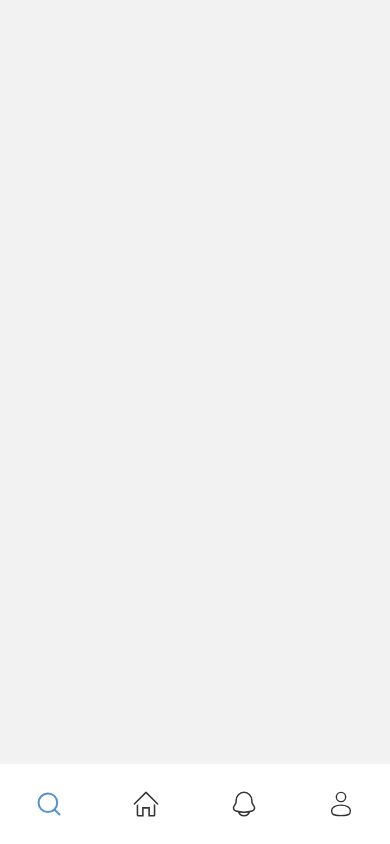
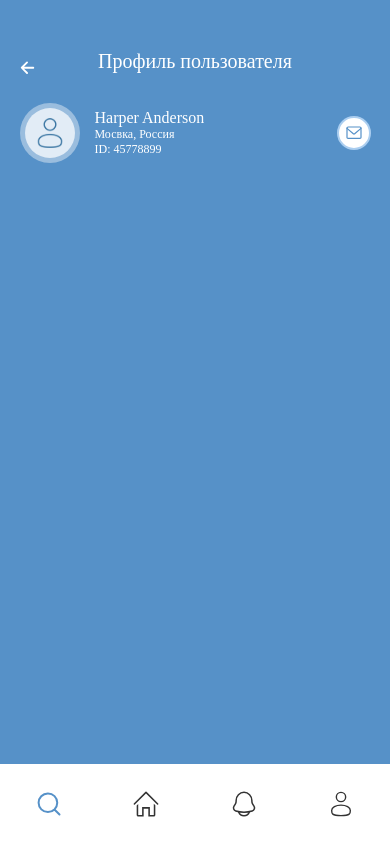
Before and after one commit to justcodedevcompany2020/socnetwork-meetstory, a React Native app: screen /Search in a window 390 px wide. Built offline with nearby package versions, Linux system fonts and the light colour scheme.

Commit message:
user block

```diff
--- /dev/null
+++ b/src/assets/svgs/UserSvgs.js
@@ -0,0 +1,36 @@
+import { Path, Rect, Svg } from "react-native-svg"
+
+export const MessageSvg = () =>{
+    return <Svg
+    width={34}
+    height={34}
+    viewBox="0 0 34 34"
+    fill="none"
+    xmlns="http://www.w3.org/2000/svg"
+  >
+    <Rect x={1} y={1} width={32} height={32} rx={16} fill="#fff" />
+    <Path
+      d="M22.923 11H11.077A1.08 1.08 0 0010 12.083v9.209a1.08 1.08 0 001.077 1.083h11.846A1.08 1.08 0 0024 21.292v-9.209A1.08 1.08 0 0022.923 11z"
+      stroke="#5691C8"
+      strokeWidth={1.2}
+      strokeLinecap="round"
+      strokeLinejoin="round"
+    />
+    <Path
+      d="M10 12.354l6.31 5.417a1.073 1.073 0 001.38 0L24 12.354"
+      stroke="#5691C8"
+      strokeWidth={1.2}
+      strokeLinecap="round"
+      strokeLinejoin="round"
+    />
+    <Rect
+      x={1}
+      y={1}
+      width={32}
+      height={32}
+      rx={16}
+      stroke="#ABCEF0"
+      strokeWidth={2}
+    />
+  </Svg>
+}
--- a/src/components/Input.js
+++ b/src/components/Input.js
@@ -26,7 +26,6 @@ export default function Input({ labelText, inputType, value, setValue, minLength
                 onBlur={() => setOpen(false)}
                 onFocus={() => setOpen(true)}
                 onSelect={(selectedItem, index) => {
-                    console.log(selectedItem, index)
                     setValue(selectedItem)
                 }}
                 defaultValue={value}
--- /dev/null
+++ b/src/components/UserNameBlock.js
@@ -0,0 +1,39 @@
+import { Image, StyleSheet, TouchableOpacity, View,Text } from "react-native"
+import { MessageSvg } from "../assets/svgs/UserSvgs"
+import { AppColors } from "../styles/AppColors"
+import { Styles } from "../styles/Styles"
+
+export const UserNameBlock = ({userInfo}) =>{
+    return <View style = {[Styles.flexRowJustifyBetween, {width: '90%', marginTop: 30 }]}>
+        <View style = {Styles.flexRow}>
+            <View style = {styles.imgContainer}>
+                <Image style = {styles.img} source={require('../assets/pngs/ProfileDefault.png')}/>
+            </View>
+            <View>
+                <Text style = {Styles.whiteSemiBold16}>Harper Anderson</Text>
+                <Text style = {Styles.whiteRegular12}>Мосвка, Россия </Text>
+                <Text style = {Styles.whiteRegular12}>ID: 45778899</Text>
+            </View>
+        </View>
+        <TouchableOpacity >
+                <MessageSvg />
+        </TouchableOpacity>
+    </View>
+}
+
+const styles = StyleSheet.create({
+    imgContainer:{
+        marginRight: 15,
+        width: 60,
+        height: 60,
+        alignItems: 'center',
+        justifyContent: 'center',
+        borderRadius: 50,
+        backgroundColor: AppColors.CORNFLOWER_COLOR
+    },
+    img:{
+        width:50,
+        height:50,
+        borderRadius: 50
+    }
+})
--- a/src/navigation/HomeNavigator.js
+++ b/src/navigation/HomeNavigator.js
@@ -91,7 +91,6 @@ export const HomeNavigator = () => {
                 name="Top100OfSmth"
                 component={Top100OfSmth}
                 options={({ navigation, route }) => {
-                    console.log(route.params.title)
                     return {
                         title: '',
                         headerTransparent: true,
--- a/src/navigation/NavigationMenu.js
+++ b/src/navigation/NavigationMenu.js
@@ -11,6 +11,7 @@ import { getFocusedRouteNameFromRoute } from '@react-navigation/native';
 import NotificationsScreen from '../screens/notifications/NotificationsScreen';
 import Header from './Header';
 import { BalanceNavigator } from './BalanceNavigator';
+import { SearchNavigation } from './SearchNavigation';
 
 const Tab = createBottomTabNavigator();
 const PayScreenComponent = () => {
@@ -26,7 +27,6 @@ export default function NavigationMenu() {
         // tabBarStyle:  { height: 80, borderTopWidth: 0, elevation: 0 },
         tabBarStyle: (() => {
           const routeName = getFocusedRouteNameFromRoute(route) ?? '';
-          console.log(routeName);
           if (routeName === 'CommentsScreen' || routeName === 'ForumSingle') {
             return {
               display: 'none',
@@ -39,7 +39,7 @@ export default function NavigationMenu() {
     >
       <Tab.Screen
         name="Search"
-        component={PayScreenComponent}
+        component={SearchNavigation}
         options={({ route }) => ({
           headerShown: false,
           tabBarIcon: ({ focused }) => <SearchIcon focused={focused} />
--- /dev/null
+++ b/src/navigation/SearchNavigation.js
@@ -0,0 +1,25 @@
+import React from 'react';
+import { createNativeStackNavigator } from '@react-navigation/native-stack';
+import { UserScreen } from '../screens/User/userScreen';
+
+const Stack = createNativeStackNavigator();
+
+export const SearchNavigation = () => {
+    return (
+        <Stack.Navigator
+            initialRouteName={'UserScreen'}
+            screenOptions={({ route }) => ({
+                tabBarShowLabel: false,
+            })}
+        >
+            <Stack.Screen
+                name="UserScreen"
+                component={UserScreen}
+                options={{
+                    headerShown: false
+                }}
+            />
+
+        </Stack.Navigator>
+    );
+};
--- /dev/null
+++ b/src/screens/User/userScreen.js
@@ -0,0 +1,7 @@
+import Container from '../../components/Container'
+import { UserNameBlock } from '../../components/UserNameBlock'
+export const UserScreen = () =>{
+    return <Container headerTitle = 'Профиль пользователя' goBack>
+        <UserNameBlock />
+    </Container>
+}
--- a/src/styles/AppColors.js
+++ b/src/styles/AppColors.js
@@ -12,4 +12,5 @@ export const AppColors = {
   LAVENDER_COLOR: '#EAE6FB',
   BITTERSWEET_COLOR: '#F36A6A',
   SKY_BLUE_COLOR:'#66A2CF',
+  CORNFLOWER_COLOR: '#9abdde'
 };
--- a/src/styles/Styles.js
+++ b/src/styles/Styles.js
@@ -165,6 +165,11 @@ export const Styles = StyleSheet.create({
     fontSize: 12,
     fontFamily: 'Raleway-Regular'
   },
+  whiteRegular12:{
+    color: AppColors.WHITE_COLOR,
+    fontSize: 12,
+    fontFamily: 'Raleway-Regular'
+  },
   blackRegular14: {
     color: AppColors.BLACK_COLOR,
     fontSize: 14,
@@ -173,6 +178,11 @@ export const Styles = StyleSheet.create({
   whiteSemiBold10:{
     color: AppColors.WHITE_COLOR,
     fontSize: 10,
+    fontFamily: 'Raleway-SemiBold'
+  },
+  whiteSemiBold16:{
+    color: AppColors.WHITE_COLOR,
+    fontSize: 16,
     fontFamily: 'Raleway-SemiBold'
   },
   balanceText:{
```
Also changed, not shown: src/assets/pngs/User2.png (added).
